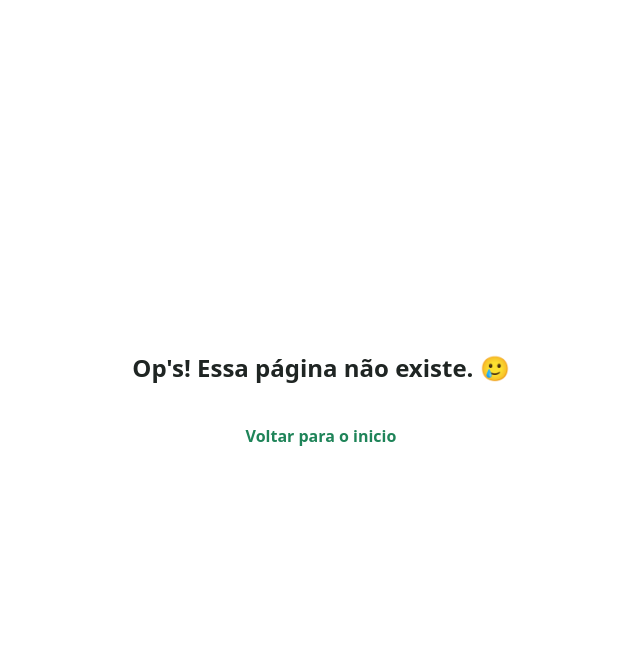
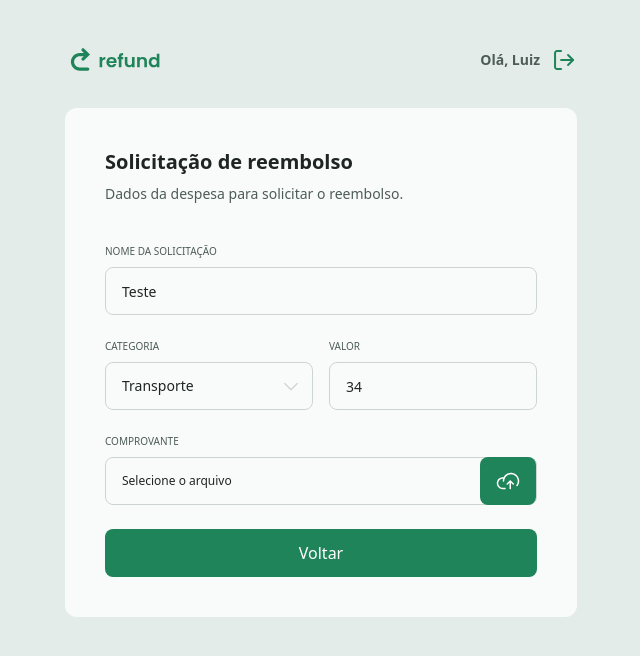
Before and after one commit to LuizGarbini/refund-rocketseat, a React (Vite) app: page /refund/123 in a window 1280 px wide. Shown: the top 656 px of the page, without its empty margins (319-959 px from the left). Built offline with nearby package versions, Linux system fonts and the light colour scheme.

Commit message:
Refund Somente Leitura

```diff
--- a/src/pages/Dashboard.tsx
+++ b/src/pages/Dashboard.tsx
@@ -7,7 +7,7 @@
 import { Button } from "../components/Button";
 import { Input } from "../components/Input";
 import { Pagination } from "../components/Pagionation";
-import { RefundItem } from "../components/RefundItem";
+import { RefundItem, type RefundItemProps } from "../components/RefundItem";
 
 const REFUND_EXAMPLE = {
 	id: "123",
@@ -21,6 +21,7 @@
 	const [name, setName] = useState("");
 	const [page, setPage] = useState(1);
 	const [totalOfPage, setTotalOfPage] = useState(10);
+	const [refunds, setRefunds] = useState<RefundItemProps[]>([REFUND_EXAMPLE]);
 
 	function fetchRefunds(e: React.FormEvent) {
 		e.preventDefault();
@@ -60,8 +61,10 @@
 				</Button>
 			</form>
 
-			<div className="mt-6 flex flex-col gap-4 max-h-[342px] overflow-y-scroll">
-				<RefundItem data={REFUND_EXAMPLE} />
+			<div className="my-6 flex flex-col gap-4 max-h-[342px] overflow-y-scroll">
+				{refunds.map((item) => (
+					<RefundItem key={item.id} data={item} href={`/refund/${item.id}`} />
+				))}
 			</div>
 
 			<Pagination
--- a/src/pages/Refund.tsx
+++ b/src/pages/Refund.tsx
@@ -1,5 +1,5 @@
 import { useState } from "react";
-import { useNavigate } from "react-router";
+import { useNavigate, useParams } from "react-router";
 
 import { CATEGORIES, CATEGORIES_KEYS } from "../utils/categories";
 
@@ -9,16 +9,21 @@
 import { Upload } from "../components/Upload";
 
 export function Refund() {
-	const [name, setName] = useState("");
-	const [amount, setAmount] = useState("");
-	const [category, setCategory] = useState("");
+	const [name, setName] = useState("Teste");
+	const [amount, setAmount] = useState("34");
+	const [category, setCategory] = useState("transport");
 	const [isLoading, setIsLoading] = useState(false);
 	const [filename, setFilename] = useState<File | null>(null);
 
 	const navigate = useNavigate();
+	const params = useParams<{ id: string }>();
 
 	function onSubmit(e: React.FormEvent) {
 		e.preventDefault();
+
+		if (params.id) {
+			return navigate(-1);
+		}
 
 		console.log(name, amount, category, filename);
 		navigate("/confirm", { state: { fromSubmit: true } });
@@ -44,6 +49,7 @@
 				legend="Nome da solicitação"
 				value={name}
 				onChange={(e) => setName(e.target.value)}
+				disabled={!!params.id}
 			/>
 
 			<div className="flex gap-4">
@@ -52,6 +58,7 @@
 					required
 					value={category}
 					onChange={(e) => setCategory(e.target.value)}
+					disabled={!!params.id}
 				>
 					{CATEGORIES_KEYS.map((category) => (
 						<option key={category} value={category}>
@@ -65,6 +72,7 @@
 					required
 					value={amount}
 					onChange={(e) => setAmount(e.target.value)}
+					disabled={!!params.id}
 				/>
 			</div>
 
@@ -74,7 +82,7 @@
 			/>
 
 			<Button type="submit" isLoading={isLoading}>
-				Enviar
+				{params.id ? "Voltar" : "Enviar"}
 			</Button>
 		</form>
 	);
--- a/src/routes/ManagerRoutes.tsx
+++ b/src/routes/ManagerRoutes.tsx
@@ -4,12 +4,14 @@
 
 import { Dashboard } from "../pages/Dashboard";
 import { NotFound } from "../pages/NotFound";
+import { Refund } from "../pages/Refund";
 
 export function ManagerRoutes() {
 	return (
 		<Routes>
 			<Route path="/" element={<AppLayout />}>
 				<Route path="/" element={<Dashboard />} />
+				<Route path="/refund/:id" element={<Refund />} />
 			</Route>
 
 			<Route path="*" element={<NotFound />} />
```
